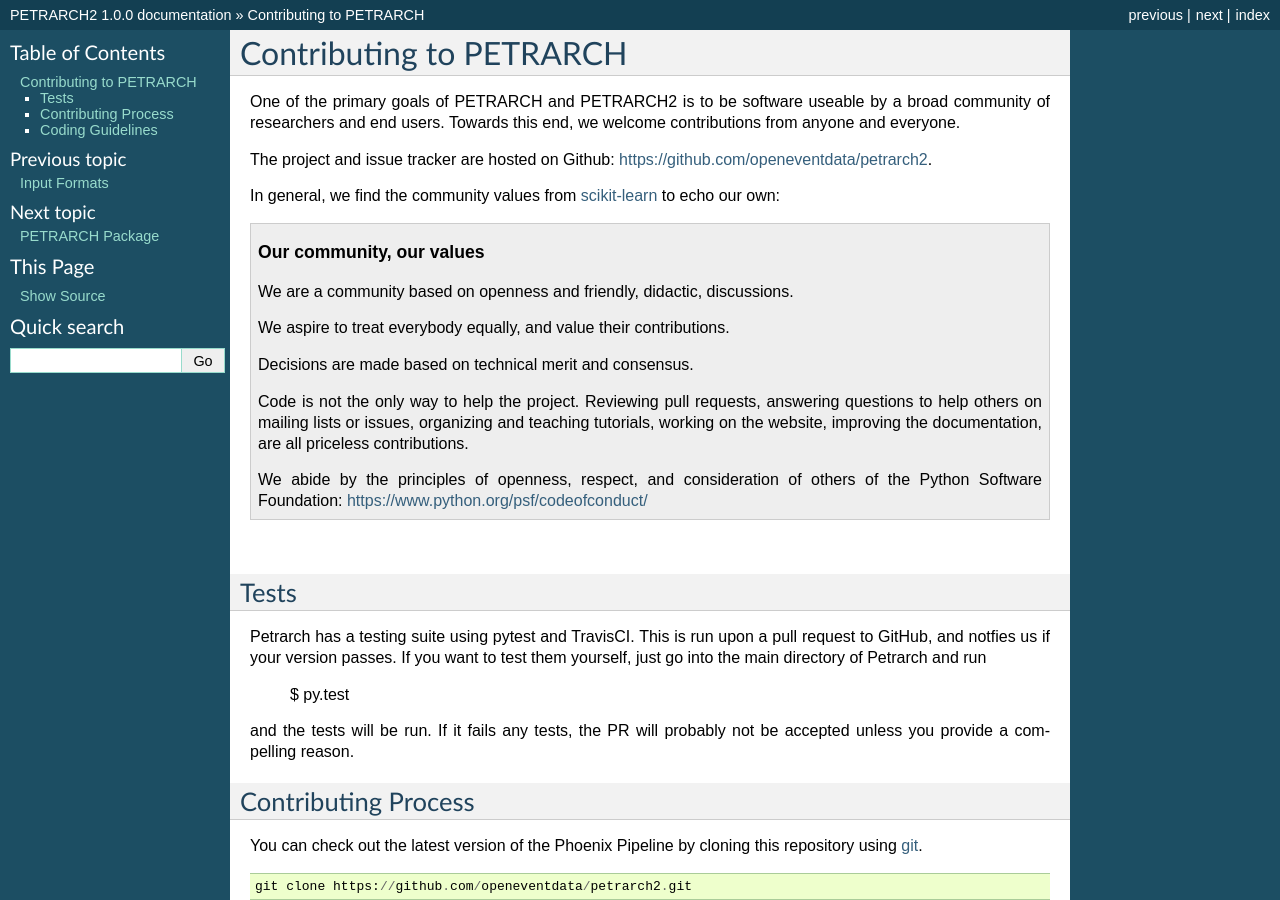
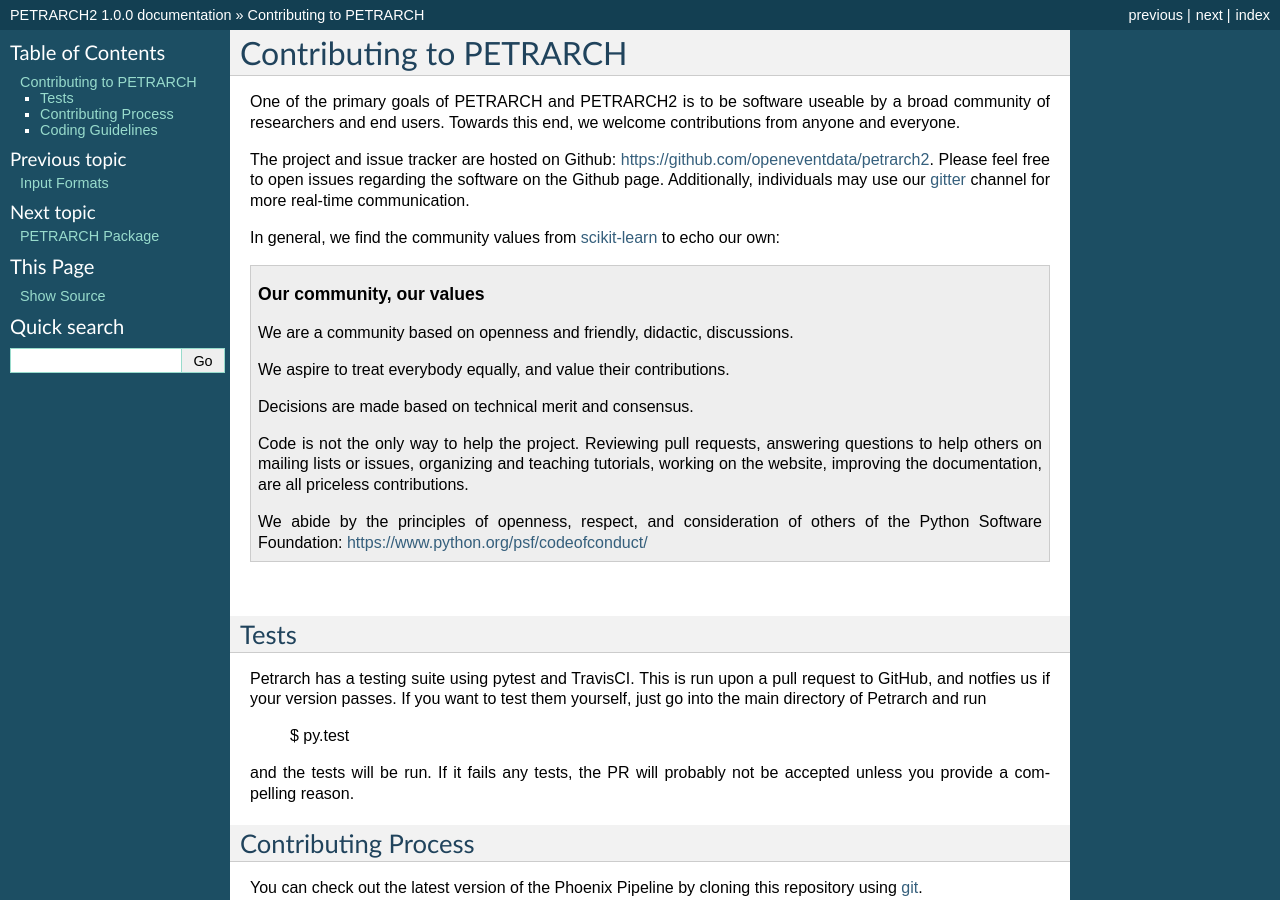
Before and after one commit to openeventdata/petrarch2, a Sphinx documentation site: the page built from docs/source/contributing.rst, in a window 1280 px wide and 900 px high. Built offline with Sphinx 7.4.7, drawn with Linux system fonts in a browser that asks for light colours.

Commit message:
More to the docs.

```diff
--- a/docs/source/contributing.rst
+++ b/docs/source/contributing.rst
@@ -5,7 +5,7 @@
 by a broad community of researchers and end users. Towards this end, we welcome
 contributions from anyone and everyone.
 
-The project and issue tracker are hosted on Github: https://github.com/openeventdata/petrarch2.
+The project and issue tracker are hosted on Github: https://github.com/openeventdata/petrarch2. Please feel free to open issues regarding the software on the Github page. Additionally, individuals may use our `gitter <https://gitter.im/openeventdata/petrarch2>`_ channel for more real-time communication.
 
 In general, we find the community values from `scikit-learn <http://scikit-learn.org/stable/developers/contributing.html>`_ to echo our own:
 
```
